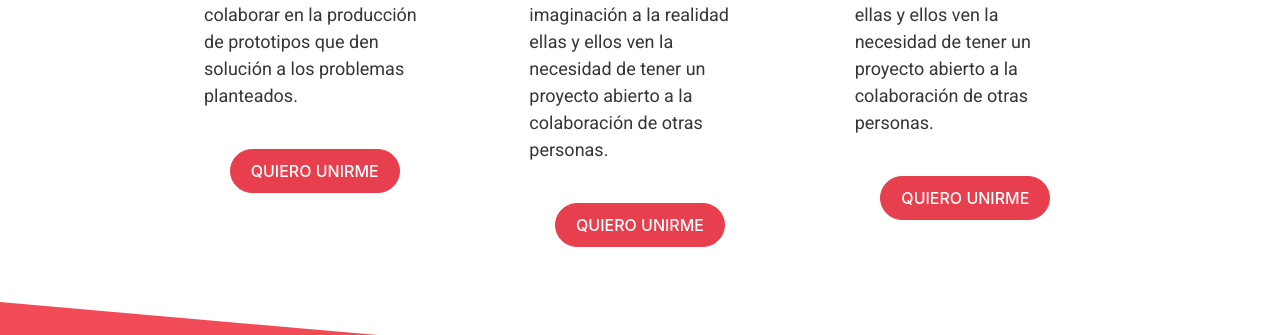
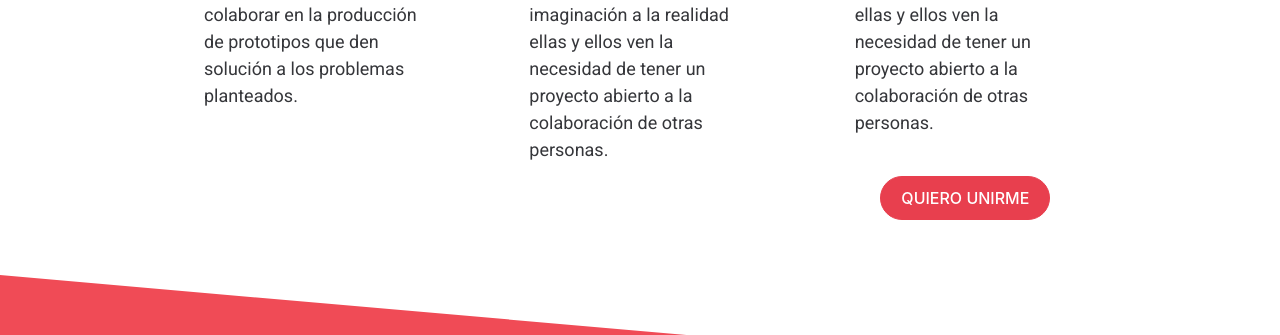
Before and after one commit to CodeandoMexico/frenalacurvamx, a Gatsby site: page /labs in a window 1280 px wide. Shown: the part 2032-2367 px from the top of the page. Built offline with nearby package versions, Linux system fonts and the light colour scheme; Gatsby itself is replaced by a stand-in of ours.

Commit message:
Cambio enlace URl participar Labs

```diff
--- a/src/components/labsParticipar/labsParticipar.jsx
+++ b/src/components/labsParticipar/labsParticipar.jsx
@@ -9,15 +9,13 @@ const Participar = () => (
             <div className="columns" style={{paddingLeft:"100px", paddingRight:"100px"}}>
                 <div className="column">
                     <div className="box-info">Súmate al equipo de mediación: <div style={{fontWeight:"normal", textAlign:"start"}}>La labor de los mediadores es la de hacer que las cosas sucedan, es decir, crear las condiciones de cuidados necesarias para que los grupos de trabajo puedan participar y colaborar en la producción de prototipos que den solución a los problemas planteados.</div> </div>
-                    <a href="https://bit.ly/labsdistribuidos-registro" target="blank"><button className="button cta is-rounded primary-btn raised">QUIERO UNIRME</button></a>
                 </div>
                 <div className="column">
                     <div className="box-info">Súmate como promotor de proyecto:<div style={{fontWeight:"normal", textAlign:"start"}}>Los promotores son todos aquellas personas miembros de la sociedad que viven y observan una problemática y a quienes se les ocurre una solución posible. Para pasar de la imaginación a la realidad ellas y ellos ven la necesidad de tener un proyecto abierto a la colaboración de otras personas.</div> </div>
-                    <a href="https://bit.ly/labsdistribuidos-registro" target="blank"><button className="button cta is-rounded primary-btn raised">QUIERO UNIRME</button></a>
                 </div>
                 <div className="column">
                     <div className="box-info">Súmate como colaborador:<div style={{fontWeight:"normal", textAlign:"start"}}>Los promotores son todos aquellas personas miembros de la sociedad que viven y observan una problemática y a quienes se les ocurre una solución posible. Para pasar de la imaginación a la realidad ellas y ellos ven la necesidad de tener un proyecto abierto a la colaboración de otras personas.</div> </div>
-                    <a href="https://bit.ly/labsdistribuidos-registro" target="blank"><button className="button cta is-rounded primary-btn raised">QUIERO UNIRME</button></a>
+                    <a href="https://bit.ly/labsdistribuidos-colaboradores" target="blank"><button className="button cta is-rounded primary-btn raised">QUIERO UNIRME</button></a>
                 </div>
             </div>
         </div>
```
